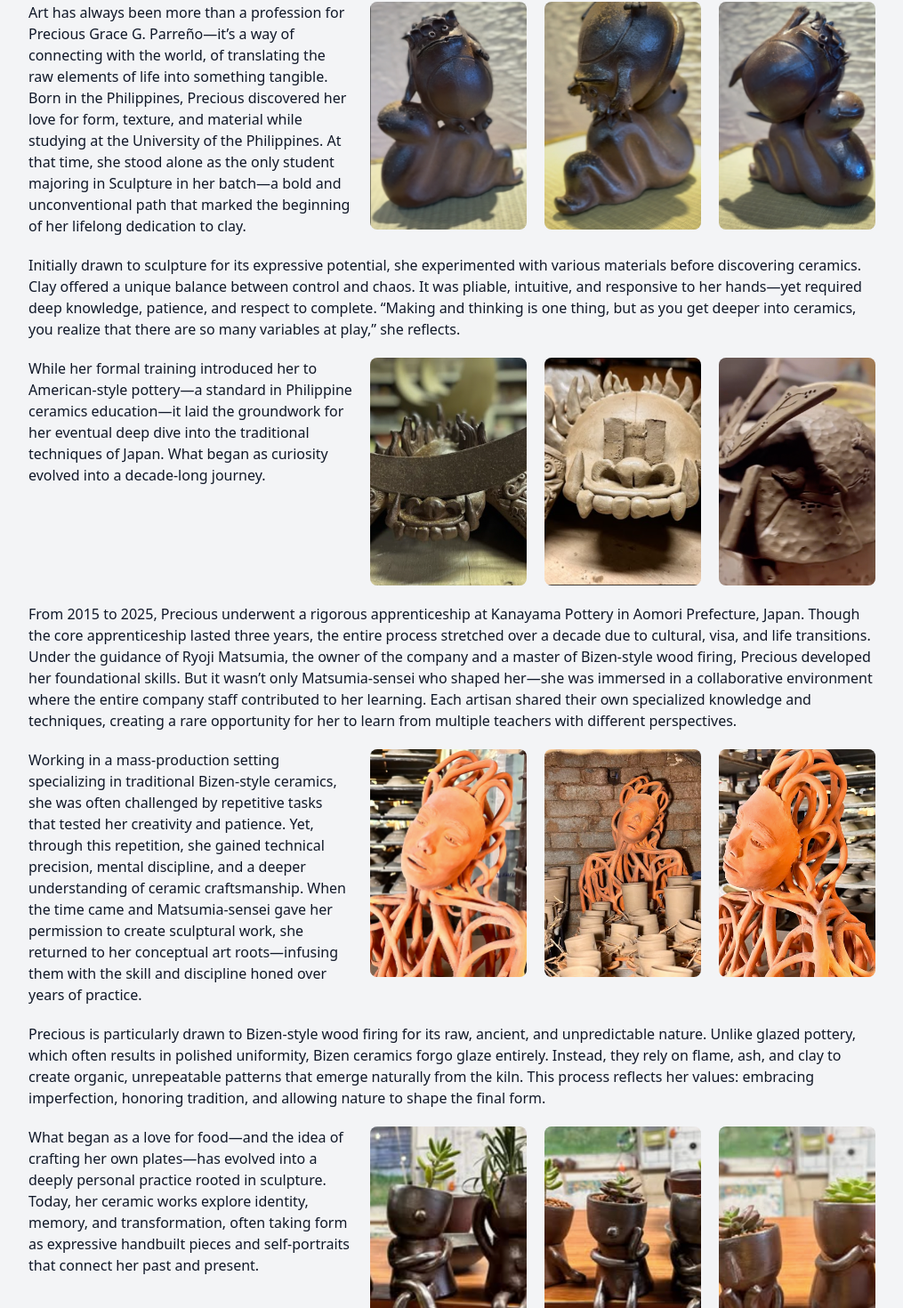
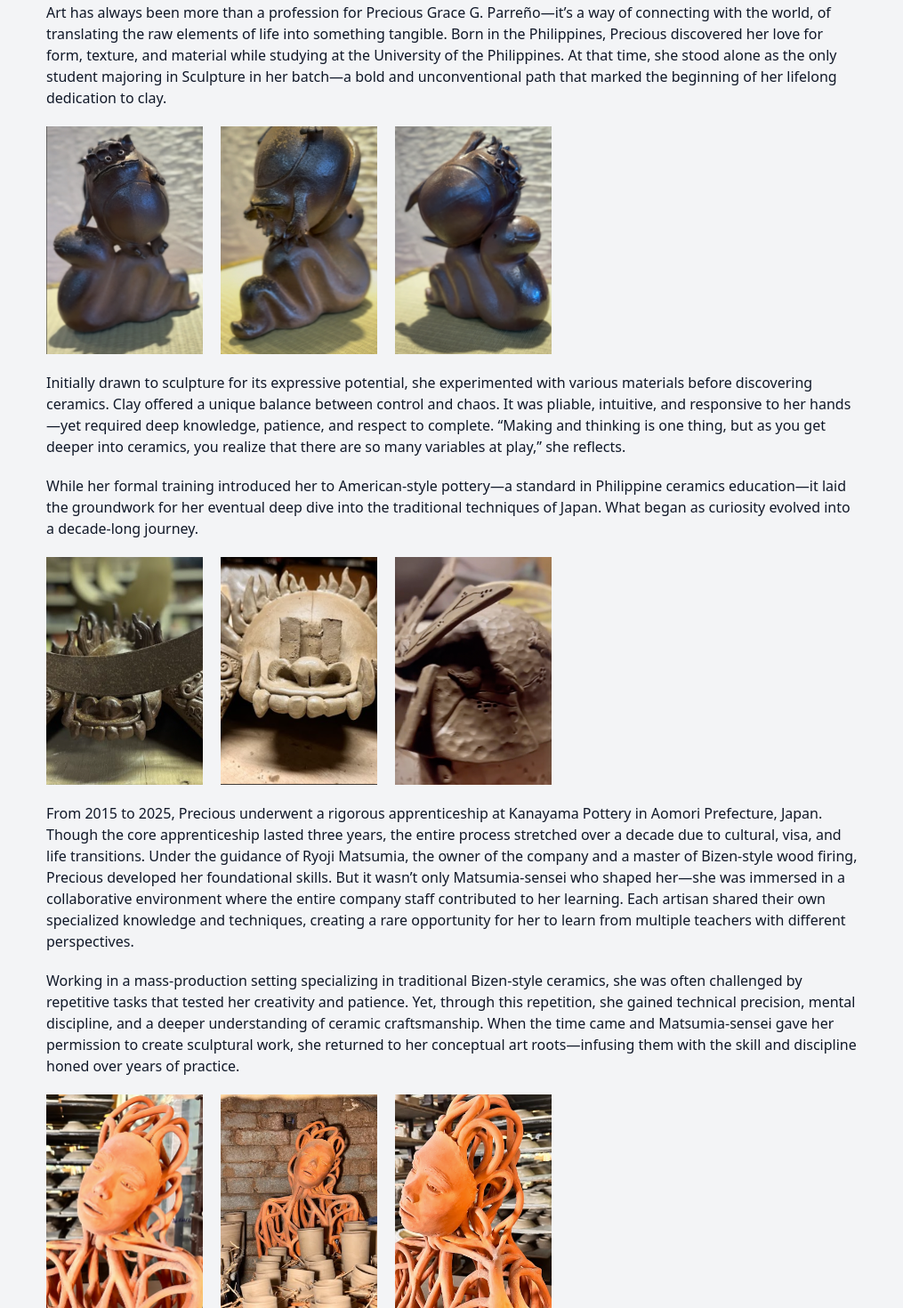
Before and after one commit to d3bn/preceramics-app, a Vue app: page / in a window 1280 px wide. Shown: the part 394-1864 px from the top of the page at 89% size, without its empty margins (132-1147 px from the left). Built offline with nearby package versions, Linux system fonts and the light colour scheme.

Commit message:
feat: update styling for image on mobile

```diff
--- a/package.json
+++ b/package.json
@@ -7,7 +7,7 @@
     "dev": "vite",
     "build": "vue-tsc -b && vite build",
     "preview": "vite preview",
-    "lint": "eslint --ext .ts,.vue --ignore-path .gitignore --fix src"
+    "lint": "eslint"
   },
   "dependencies": {
     "tailwindcss": "^4.1.3",
--- a/src/App.vue
+++ b/src/App.vue
@@ -3,7 +3,7 @@ import { RouterView } from "vue-router"
 </script>
 
 <template>
-  <div class="bg-gray-100 dark:bg-gray-900 text-gray-900 dark:text-gray-100 transition-colors duration-300 px-20 lg:px-30">
+  <div class="bg-gray-100 dark:bg-gray-900 text-gray-900 dark:text-gray-100 transition-colors duration-300 px-5 lg:px-30">
     <RouterView />
   </div>
 </template>
--- a/src/pages/Home.vue
+++ b/src/pages/Home.vue
@@ -1,5 +1,5 @@
 <template>
-  <main class="mx-10 md:mx-5 px-6 h-full">
+  <main class="lg:mx-10 mx-5 px-6 h-full">
     <section id="about" class="mb-20 pt-16 animate-fade-in-up">
       <h1 class="text-4xl md:text-6xl font-bold mb-4 text-primary-light dark:text-primary-dark">Hi, I'm Precous Parreño
       </h1>
@@ -35,8 +35,8 @@
 
     <section id="about" class="mb-20 animate-fade-in-up" style="animation-delay: 0.2s;">
       <h2 class="text-3xl font-bold mb-8 text-primary-light dark:text-primary-dark">About</h2>
-      <div class="flex flex-row lg:flex-col gap-5">
-        <div class="flex justify-between gap-5">
+      <div class="flex flex-col gap-5">
+        <div class="flex sm:flex-col md:flex-col justify-between gap-5">
           <div class="flex-shrink">Art has always been more than a profession for Precious Grace G. Parreño—it’s a way
             of
             connecting with the world, of translating the raw elements of life into something tangible.
@@ -46,15 +46,15 @@
             beginning of her lifelong dedication to clay.</div>
 
           <div class="flex flex-row gap-5">
-            <div class="h-64 w-44 overflow-hidden rounded-lg sm:opacity-0 lg:opacity-100">
+            <div class="h-64 w-44 overflow-hidden rounded-lgopacity-100">
               <img src="./../assets/IMG_1156.PNG" class="h-full w-full object-cover object-center">
             </div>
 
-            <div class="h-64 w-44 overflow-hidden rounded-lg sm:opacity-0 lg:opacity-100">
+            <div class="h-64 w-44 overflow-hidden rounded-lgopacity-100">
               <img src="./../assets/IMG_1157.PNG" class="h-full w-full object-cover object-center">
             </div>
 
-            <div class="h-64 w-44 overflow-hidden rounded-lg sm:opacity-0 lg:opacity-100">
+            <div class="h-64 w-44 overflow-hidden rounded-lgopacity-100">
               <img src="./../assets/IMG_1158.PNG" class="h-full w-full object-cover object-center">
             </div>
           </div>
@@ -67,21 +67,21 @@
           patience, and respect to complete. “Making and thinking is one thing, but as you get deeper
           into ceramics, you realize that there are so many variables at play,” she reflects.</p>
 
-        <div class="flex justify-between gap-5">
+        <div class="flex  sm:flex-col md:flex-col  justify-between gap-5">
           <div class="flex-shrink">While her formal training introduced her to American-style pottery—a standard in
             Philippine
             ceramics education—it laid the groundwork for her eventual deep dive into the traditional
             techniques of Japan. What began as curiosity evolved into a decade-long journey.</div>
           <div class="flex flex-row gap-5">
-            <div class="h-64 w-44 overflow-hidden rounded-lg sm:opacity-0 lg:opacity-100">
+            <div class="h-64 w-44 overflow-hidden rounded-lgopacity-100">
               <img src="./../assets/helmet-1.png" class="h-full w-full object-cover object-center">
             </div>
 
-            <div class="h-64 w-44 overflow-hidden rounded-lg sm:opacity-0 lg:opacity-100">
+            <div class="h-64 w-44 overflow-hidden rounded-lgopacity-100">
               <img src="./../assets/helmet-2.png" class="h-full w-full object-cover object-center">
             </div>
 
-            <div class="h-64 w-44 overflow-hidden rounded-lg sm:opacity-0 lg:opacity-100">
+            <div class="h-64 w-44 overflow-hidden rounded-lgopacity-100">
               <img src="./../assets/helmet-3.png" class="h-full w-full object-cover object-center">
             </div>
           </div>
@@ -99,7 +99,7 @@
           perspectives.
         </p>
 
-        <div class="flex gap-5">
+        <div class="flex  sm:flex-col md:flex-col  gap-5">
           <p>Working in a mass-production setting specializing in traditional Bizen-style ceramics, she
             was often challenged by repetitive tasks that tested her creativity and patience. Yet, through
             this repetition, she gained technical precision, mental discipline, and a deeper understanding
@@ -107,15 +107,15 @@
             create sculptural work, she returned to her conceptual art roots—infusing them with the skill
             and discipline honed over years of practice.</p>
           <div class="flex flex-row gap-5">
-            <div class="h-64 w-44 overflow-hidden rounded-lg sm:opacity-0 lg:opacity-100">
+            <div class="h-64 w-44 overflow-hidden rounded-lgopacity-100">
               <img src="./../assets/scalpture-1.png" class="h-full w-full object-cover object-center">
             </div>
 
-            <div class="h-64 w-44 overflow-hidden rounded-lg sm:opacity-0 lg:opacity-100">
+            <div class="h-64 w-44 overflow-hidden rounded-lgopacity-100">
               <img src="./../assets/scalpture-2.png" class="h-full w-full object-cover object-center">
             </div>
 
-            <div class="h-64 w-44 overflow-hidden rounded-lg sm:opacity-0 lg:opacity-100">
+            <div class="h-64 w-44 overflow-hidden rounded-lgopacity-100">
               <img src="./../assets/scalpture-3.png" class="h-full w-full object-cover object-center">
             </div>
           </div>
@@ -128,21 +128,21 @@
           unrepeatable patterns that emerge naturally from the kiln. This process reflects her values:
           embracing imperfection, honoring tradition, and allowing nature to shape the final form.</p>
 
-        <div class="flex gap-5">
+        <div class="flex  sm:flex-col md:flex-col  gap-5">
           <p>What began as a love for food—and the idea of crafting her own plates—has evolved into a
             deeply personal practice rooted in sculpture. Today, her ceramic works explore identity,
             memory, and transformation, often taking form as expressive handbuilt pieces and
             self-portraits that connect her past and present.</p>
           <div class="flex flex-row gap-5">
-            <div class="h-64 w-44 overflow-hidden rounded-lg sm:opacity-0 lg:opacity-100">
+            <div class="h-64 w-44 overflow-hidden rounded-lgopacity-100">
               <img src="./../assets/human-1.png" class="h-full w-full object-cover object-center">
             </div>
 
-            <div class="h-64 w-44 overflow-hidden rounded-lg sm:opacity-0 lg:opacity-100">
+            <div class="h-64 w-44 overflow-hidden rounded-lgopacity-100">
               <img src="./../assets/human-2.png" class="h-full w-full object-cover object-center">
             </div>
 
-            <div class="h-64 w-44 overflow-hidden rounded-lg sm:opacity-0 lg:opacity-100">
+            <div class="h-64 w-44 overflow-hidden rounded-lgopacity-100">
               <img src="./../assets/human-3.png" class="h-full w-full object-cover object-center">
             </div>
           </div>
```
